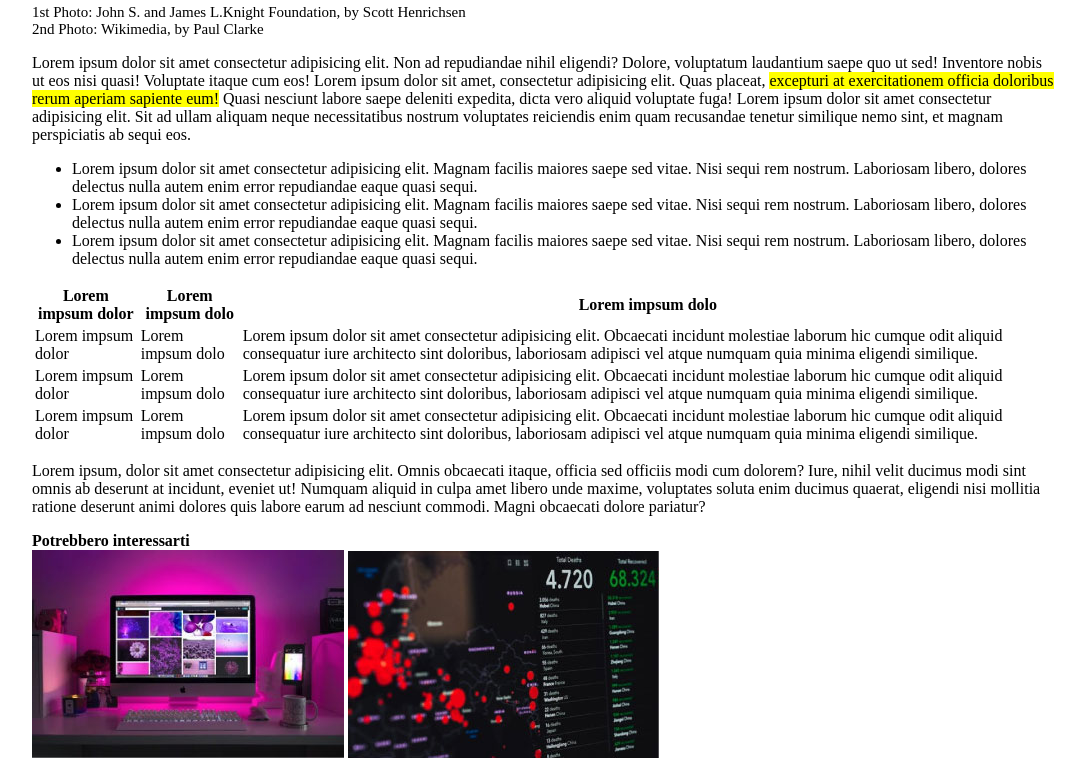
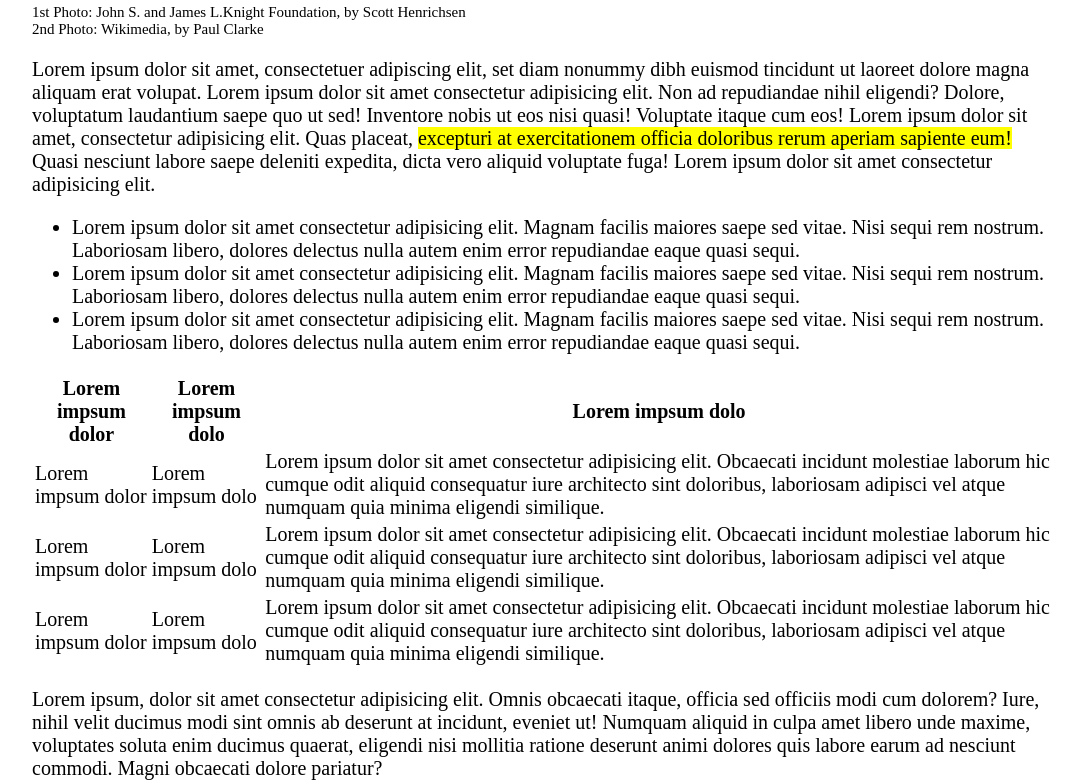
Before and after one commit to Michecosa/html-css-booleaner, a plain HTML site: page index.html in a window 1280 px wide. Shown: the part 1488-2271 px from the top of the page, without its empty margins (96-1181 px from the left). Before the commit the page ends 2250 px from the top, so only its background shows below. Drawn offline with Linux system fonts and the light colour scheme.

Commit message:
Add font size for article and minor changes

```diff
--- a/assets/styles/style.css
+++ b/assets/styles/style.css
@@ -30,3 +30,7 @@ h1 {
   margin: 0;
   font-size: 15px;
 }
+
+#article {
+  font-size: 20px;
+}
--- a/index.html
+++ b/index.html
@@ -35,9 +35,8 @@
       </p>
     </div>
 
-    <div>
-      <section class="first-section">
-        <p>Lorem ipsum dolor sit amet consectetur adipisicing elit. Non ad repudiandae nihil eligendi? Dolore, voluptatum laudantium saepe quo ut sed! Inventore nobis ut eos nisi quasi! Voluptate itaque cum eos! Lorem ipsum dolor sit amet, consectetur adipisicing elit. Quas placeat, <mark>excepturi at exercitationem officia doloribus rerum aperiam sapiente eum!</mark> Quasi nesciunt labore saepe deleniti expedita, dicta vero aliquid voluptate fuga! Lorem ipsum dolor sit amet consectetur adipisicing elit. Sit ad ullam aliquam neque necessitatibus nostrum voluptates reiciendis enim quam recusandae tenetur similique nemo sint, et magnam perspiciatis ab sequi eos.</p>
+    <section id="article">
+        <p>Lorem ipsum dolor sit amet, consectetuer adipiscing elit, set diam nonummy dibh euismod tincidunt ut laoreet dolore magna aliquam erat volupat. Lorem ipsum dolor sit amet consectetur adipisicing elit. Non ad repudiandae nihil eligendi? Dolore, voluptatum laudantium saepe quo ut sed! Inventore nobis ut eos nisi quasi! Voluptate itaque cum eos! Lorem ipsum dolor sit amet, consectetur adipisicing elit. Quas placeat, <mark>excepturi at exercitationem officia doloribus rerum aperiam sapiente eum!</mark> Quasi nesciunt labore saepe deleniti expedita, dicta vero aliquid voluptate fuga! Lorem ipsum dolor sit amet consectetur adipisicing elit.</p>
 
         <ul>
           <li>Lorem ipsum dolor sit amet consectetur adipisicing elit. Magnam facilis maiores saepe sed vitae. Nisi sequi rem nostrum. Laboriosam libero, dolores delectus nulla autem enim error repudiandae eaque quasi sequi.</li>
@@ -45,9 +44,6 @@
           <li>Lorem ipsum dolor sit amet consectetur adipisicing elit. Magnam facilis maiores saepe sed vitae. Nisi sequi rem nostrum. Laboriosam libero, dolores delectus nulla autem enim error repudiandae eaque quasi sequi.</li>
         </ul>
 
-      </section>
-
-      <section class="second-section">
         <table>
           <thead>
             <tr>
@@ -77,17 +73,17 @@
 
         <p>Lorem ipsum, dolor sit amet consectetur adipisicing elit. Omnis obcaecati itaque, officia sed officiis modi cum dolorem? Iure, nihil velit ducimus modi sint omnis ab deserunt at incidunt, eveniet ut! Numquam aliquid in culpa amet libero unde maxime, voluptates soluta enim ducimus quaerat, eligendi nisi mollitia ratione deserunt animi dolores quis labore earum ad nesciunt commodi. Magni obcaecati dolore pariatur?</p>
 
-      </section>
 
 
-      <section class="third-section">
+        <section id="might-like">
           <strong>Potrebbero interessarti</strong>
           <div>
             <img src="./assets/img/monitor.jpg" alt="monitor image">
             <img src="./assets/img/graph.jpg" alt="related article 2">
           </div>
         </section>
-    </div>
+
+    </section>
 
   </main>
 
```
Lines whose indentation alone changed are shown as unchanged.
